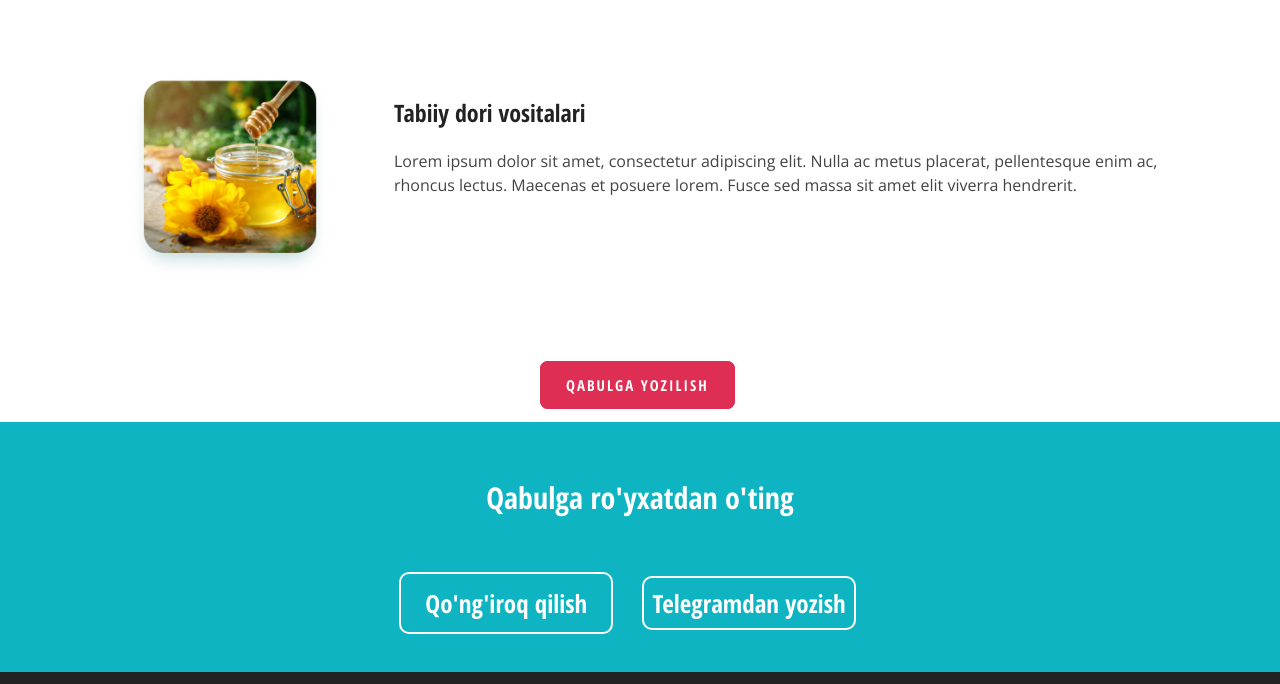
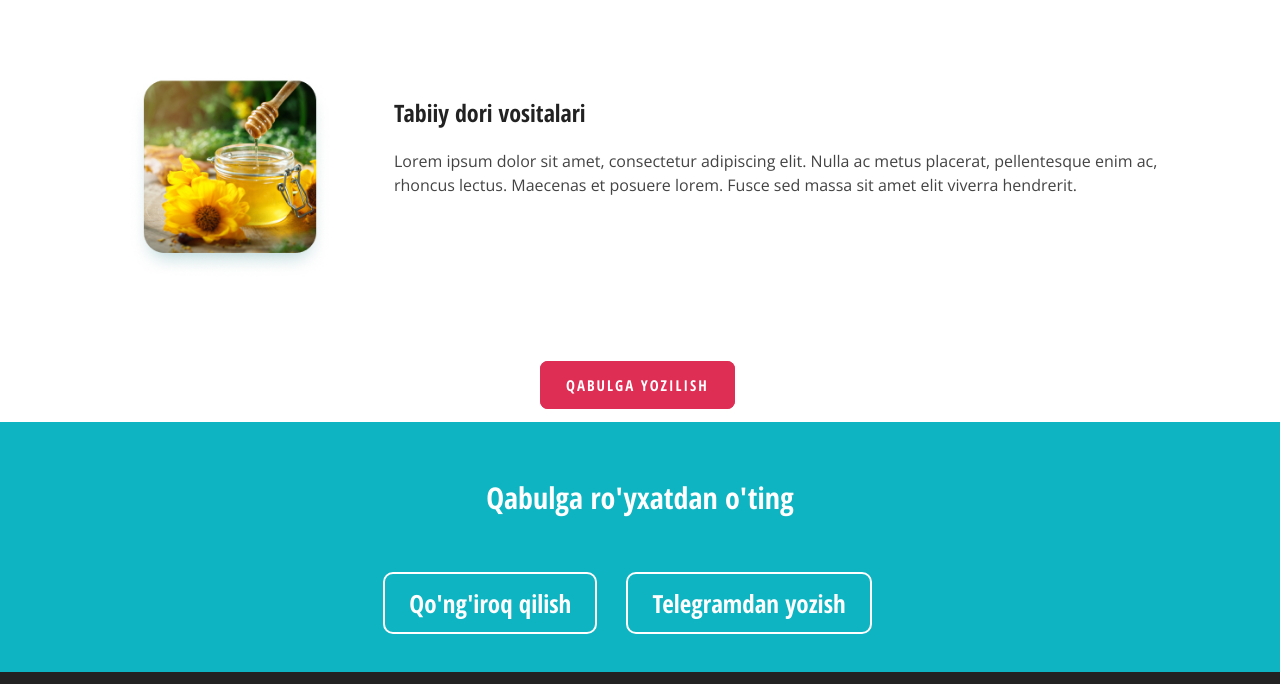
Before and after one commit to JakhongirAlijonov/AnsorMed, a plain HTML site: page index.html in a window 1280 px wide. Shown: the part 1575-2259 px from the top of the page. Drawn offline with nearby package versions, Linux system fonts and the light colour scheme.

Commit message:
padding problems

```diff
--- a/css/style.css
+++ b/css/style.css
@@ -300,7 +300,7 @@ body {
     color: #fff;
     border: 2.5px solid #fff;
     border-radius: 10px;
-    padding: 8px;
+    padding: 12px 24px;
     margin: 25px;
     margin-top: 45px;
     margin-left: 0;
```
